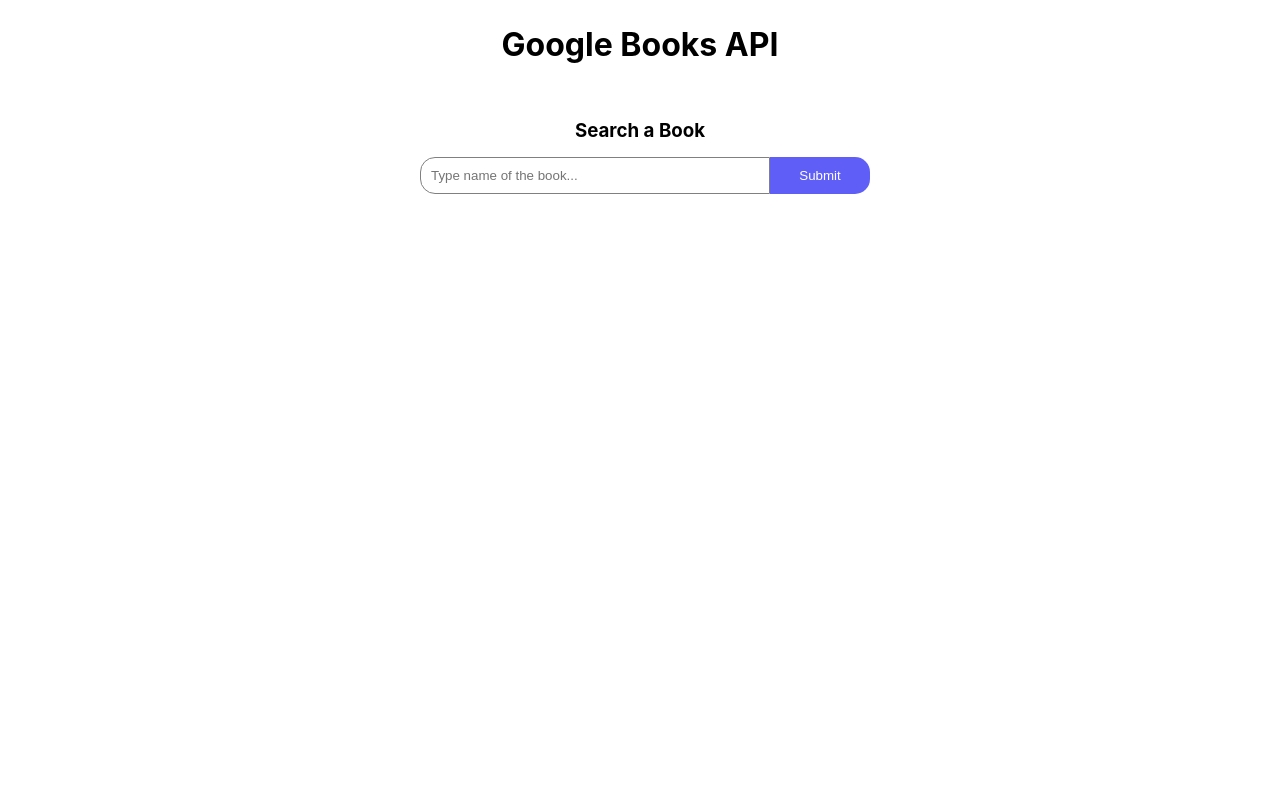
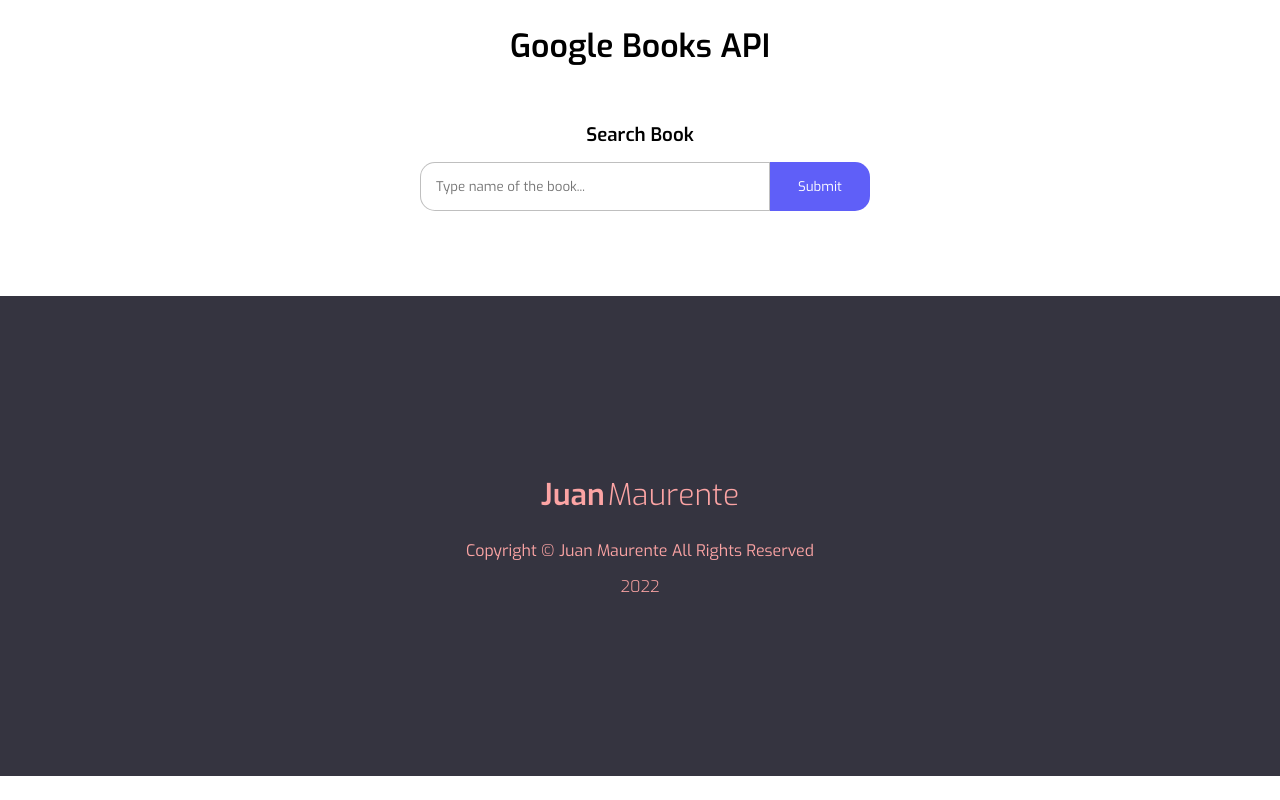
Before and after one commit to juanmaurente/Google-Books-api, a React (Create React App) app: page / in a window 1280 px wide. Built offline with nearby package versions, Linux system fonts and the light colour scheme; no server answers.

Commit message:
Styling and footer
Modal still pending

```diff
--- a/public/index.html
+++ b/public/index.html
@@ -2,6 +2,11 @@
 <html lang="en">
 	<head>
 		<meta charset="utf-8" />
+		<link rel="preconnect" href="https://fonts.googleapis.com" />
+		<link
+			href="https://fonts.googleapis.com/css2?family=Exo:wght@100;300;400;600&family=Open+Sans:wght@300;400;600;700;800&family=Source+Code+Pro:ital,wght@0,300;0,500;0,800;1,300&	display=swap"
+			rel="stylesheet"
+		/>
 		<link rel="icon" href="%PUBLIC_URL%/favicon.ico" />
 		<meta name="viewport" content="width=device-width, initial-scale=1" />
 		<meta name="theme-color" content="#000000" />
@@ -24,7 +29,7 @@
       work correctly both with client-side routing and a non-root public URL.
       Learn how to configure a non-root public URL by running `npm run build`.
     -->
-    <title>React App</title>
+		<title>Google Books API</title>
 	</head>
 	<body>
 		<noscript>You need to enable JavaScript to run this app.</noscript>
@@ -38,6 +43,5 @@
 
       To begin the development, run `npm start` or `yarn start`.
       To create a production bundle, use `npm run build` or `yarn build`.
-    -->
-  </body>
+    --></body>
 </html>
--- a/src/App.js
+++ b/src/App.js
@@ -4,6 +4,7 @@ import SearchBar from './Components/SearchBar';
 import { useState, useEffect } from 'react';
 import BookGallery from './Containers/BookGallery/BookGallery';
 import fetchBooks from './Data/FetchBooks';
+import Footer from './Components/Footer';
 
 function App() {
 	const [search, setSearch] = useState('');
@@ -26,6 +27,7 @@ function App() {
 			<Header />
 			<SearchBar onSubmit={setSearch} />
 			<BookGallery books={books} />
+			<Footer />
 		</div>
 	);
 }
--- a/src/App.module.scss
+++ b/src/App.module.scss
@@ -6,4 +6,5 @@
 
 .App {
 	text-align: center;
+	font-family: 'Exo';
 }
--- a/src/Components/Book/Book.module.scss
+++ b/src/Components/Book/Book.module.scss
@@ -19,10 +19,11 @@
 		background-color: rgba(97, 40, 40, 0.021);
 
 		&_title {
-			padding: 10px 2px;
+			font-size: 15px;
+			padding: 20px 4px;
 		}
 		&_author {
-			padding: 10px 2px;
+			padding: 20px 4px;
 			color: rgb(48, 48, 48);
 		}
 	}
--- /dev/null
+++ b/src/Components/Footer/Footer.jsx
@@ -0,0 +1,17 @@
+import React from 'react';
+import styles from './Footer.module.scss';
+
+function Footer() {
+	return (
+		<footer class={styles.footer}>
+			<div class={styles.footer_logo}>
+				<h2 class={styles.footer_logo_thick}>Juan</h2>
+				<h2 class={styles.footer_logo_thin}>Maurente</h2>
+			</div>
+			<p>Copyright &copy; Juan Maurente All Rights Reserved</p>
+			<p class={styles.footer_date}>{new Date().getFullYear()}</p>
+		</footer>
+	);
+}
+
+export default Footer;
--- /dev/null
+++ b/src/Components/Footer/Footer.module.scss
@@ -0,0 +1,32 @@
+.footer {
+	margin-top: 50px;
+	color: #fca4a4;
+	display: flex;
+	justify-content: center;
+	align-items: center;
+	text-align: center;
+	width: 100vw;
+	height: 60vh;
+	background-color: #353440;
+	flex-direction: column;
+}
+.footer_logo {
+	display: flex;
+	justify-content: center;
+	align-items: center;
+	text-align: center;
+	color: #fca4a4;
+	font-size: 20px;
+	padding-bottom: 25px;
+}
+.footer_logo_thick {
+	font-weight: 800;
+	padding-right: 3px;
+}
+.footer_logo_thin {
+	font-weight: 300;
+}
+.footer_date {
+	padding-top: 15px;
+	font-weight: 300;
+}
--- /dev/null
+++ b/src/Components/Footer/index.js
@@ -0,0 +1,2 @@
+import Footer from './Footer';
+export default Footer;
--- a/src/Components/SearchBar/SearchBar.jsx
+++ b/src/Components/SearchBar/SearchBar.jsx
@@ -10,12 +10,12 @@ function SearchBar({ onSubmit }) {
 		onSubmit(search);
 	};
 	return (
-		<div className={styles.searchBar}>
-			<h3 className={styles.searchBar__description}>Search a Book</h3>
+		<div className={styles.search}>
+			<h3 className={styles.search_description}>Search Book</h3>
 			<form onSubmit={handleSubmit}>
 				<input
 					type='text'
-					className={styles.searchBar__input}
+					className={styles.search_input}
 					value={search}
 					onChange={handleChange}
 					placeholder='Type name of the book...'
--- a/src/Components/SearchBar/SearchBar.module.scss
+++ b/src/Components/SearchBar/SearchBar.module.scss
@@ -1,33 +1,41 @@
-.searchBar {
+.search {
 	display: flex;
 	flex-direction: column;
 	justify-content: center;
 	align-items: center;
 	padding: 25px;
 
-	&__description {
+	&_description {
 		padding: 5px;
 	}
 
-	&__input {
+	&_input {
+		font-family: 'Exo';
 		margin: 10px 0px 10px 10px;
-		padding: 10px;
+		padding: 15px;
 		width: 350px;
 		border-radius: 15px;
 		border-top-right-radius: 0px;
 		border-bottom-right-radius: 0px;
 		border: 1px solid grey;
+		border-right: 0px;
+		border: 1px solid rgba(128, 128, 128, 0.507);
 	}
 
 	& button {
+		font-family: 'Exo';
 		background-color: rgb(95, 95, 248);
 		color: white;
 		width: 100px;
-		height: 37px;
+		height: 49px;
 		border-radius: 15px;
 		border-top-left-radius: 0px;
 		border-bottom-left-radius: 0px;
 		padding: 5px;
 		border: 0px;
+
+		&:hover {
+			background-color: rgba(137, 137, 252, 0.747);
+		}
 	}
 }
```
Lines whose indentation alone changed are shown as unchanged.
